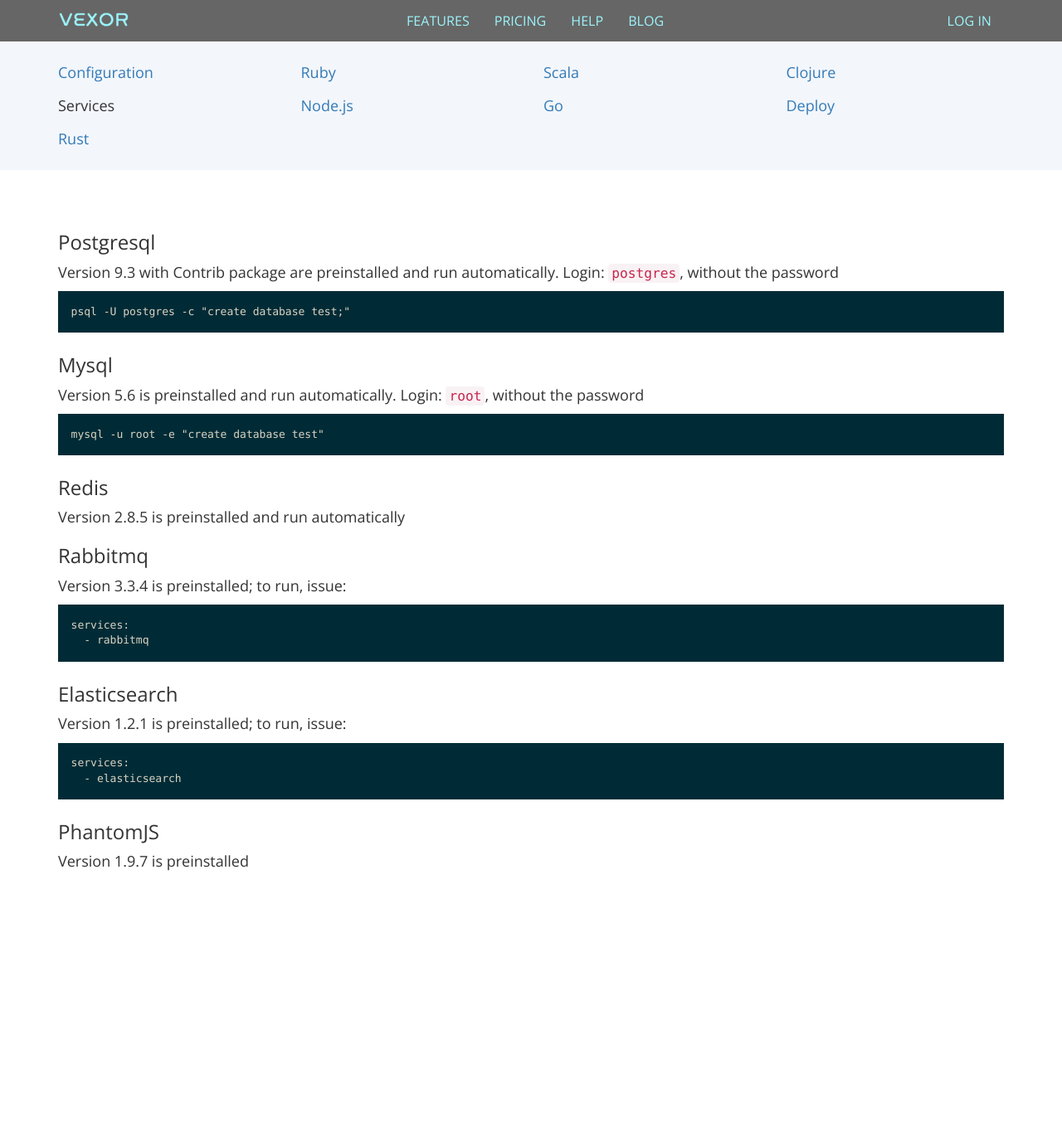
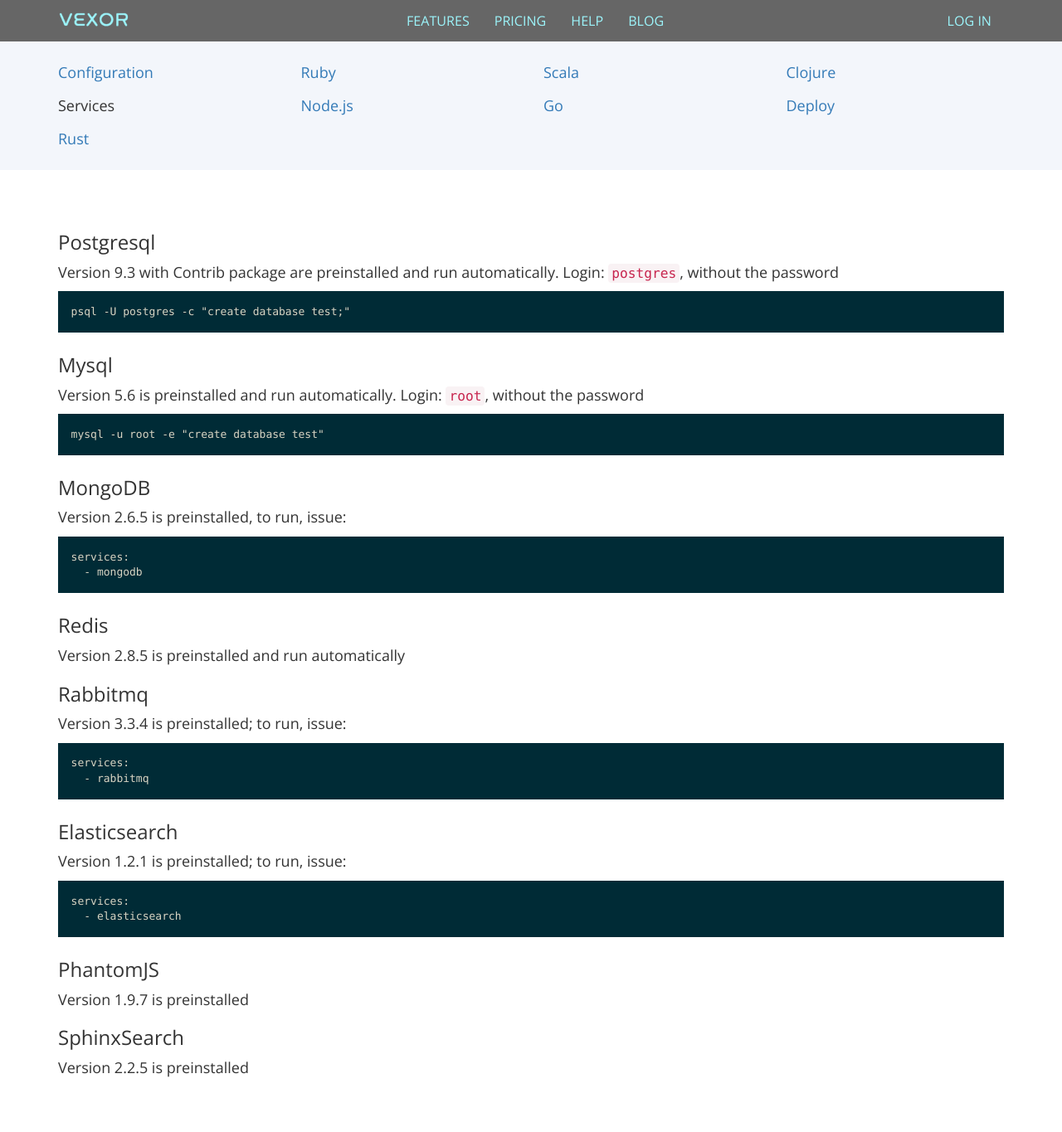
Before and after one commit to vexor/vx-promo, a Jekyll site: the page built from help/services.md, in a window 1280 px wide. Shown: the whole page at 83% size. Built offline with Jekyll 4.4.1, drawn with Linux system fonts in a browser that asks for light colours; nearby versions of some CDN libraries; Markdown is read by kramdown in place of the engine named in the settings; comment, search, counter and statistics services are not loaded; before the commit the page ends 1116 px from its top, so only the background shows below that.

Commit message:
update services

```diff
--- a/help/services.md
+++ b/help/services.md
@@ -15,6 +15,13 @@
 Version 5.6 is preinstalled and run automatically. Login: `root`, without the password
 
     mysql -u root -e "create database test"
+
+### MongoDB
+
+Version 2.6.5 is preinstalled, to run, issue:
+
+    services:
+      - mongodb
 
 ### Redis
 
@@ -37,3 +44,7 @@
 ### PhantomJS
 
 Version 1.9.7 is preinstalled
+
+### SphinxSearch
+
+Version 2.2.5 is preinstalled
```
